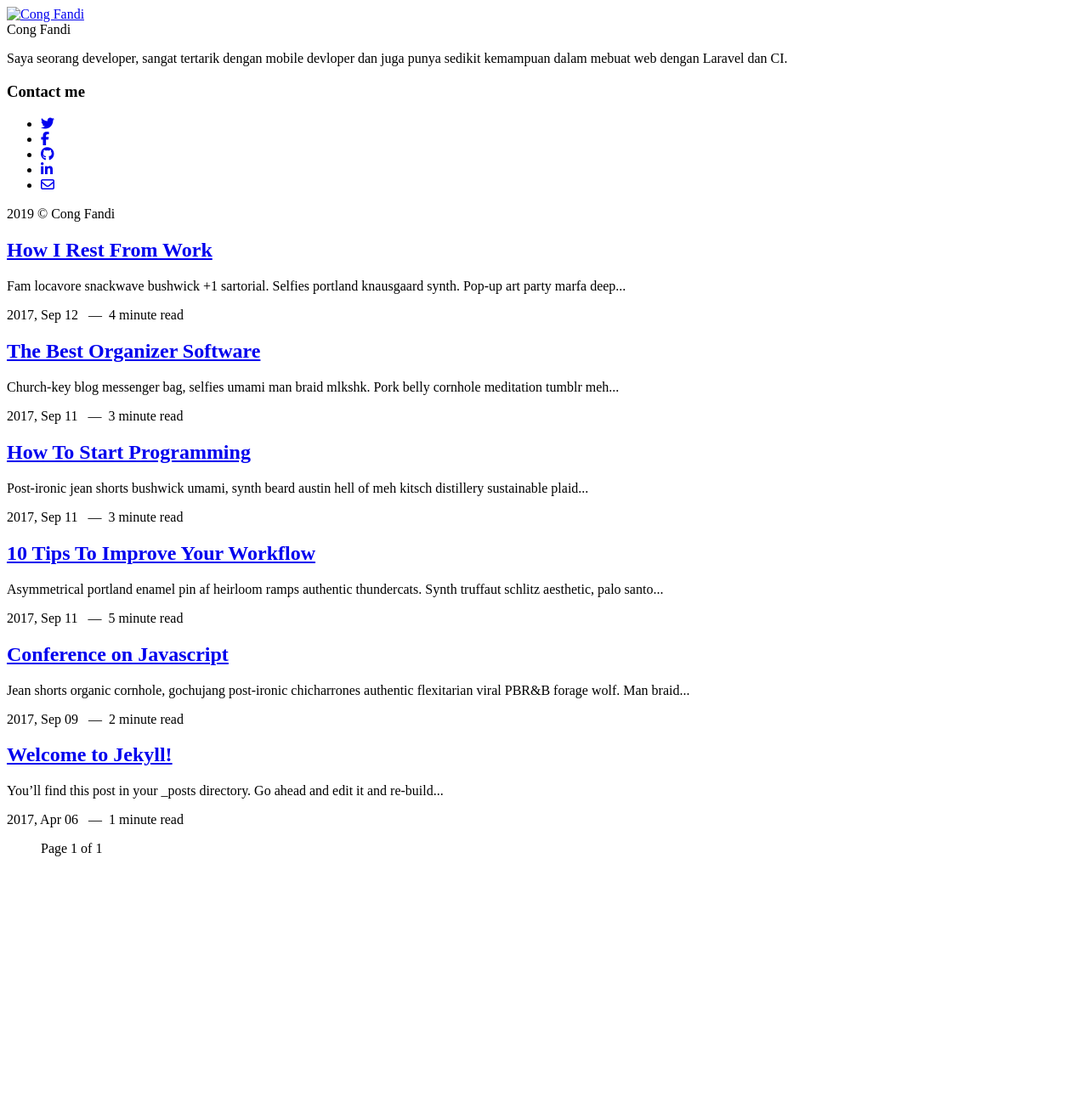
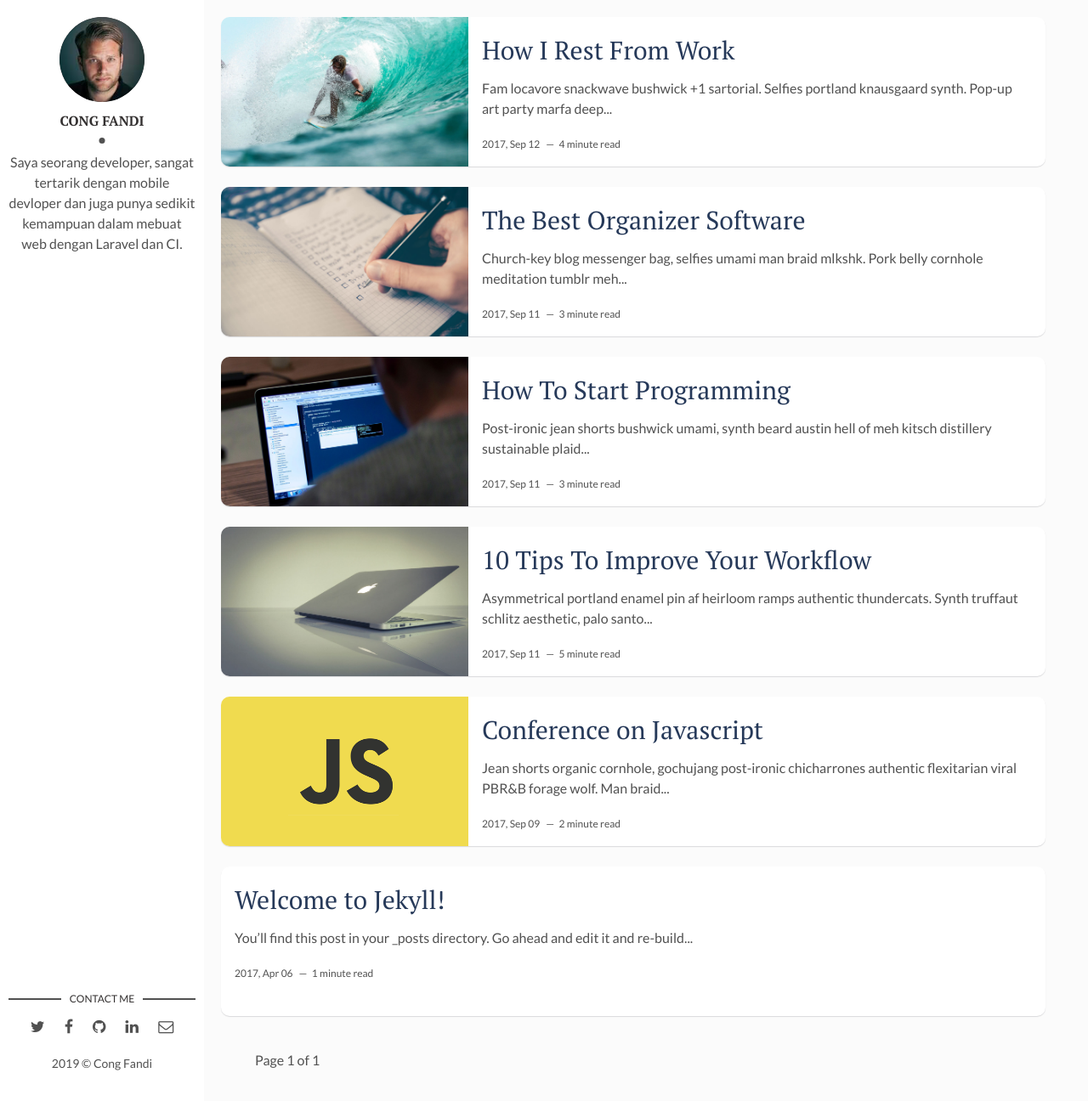
Before and after one commit to congfandi/congfandi.github.io, a Jekyll site: the page built from index.html, in a window 1280 px wide and 1296 px high. Shown: the whole window at 85% size. Built offline with Jekyll 4.4.1, drawn with Linux system fonts in a browser that asks for light colours; nearby versions of some CDN libraries; library files that are not in the unit come from our copies; the list of posts is cut into pages by our own code.

Commit message:
change into good name

```diff
--- a/_config.yml
+++ b/_config.yml
@@ -2,8 +2,8 @@
 description: > # this means to ignore newlines until "baseurl:"
   Sekedar ingin berbagi, dan bukan yang paling mampu. Semoga bermanfaat buat rekan-rekan pembaca
 permalink: ':title/'
-baseurl: "thengoding.com" # the subpath of your site, e.g. /blog
-url: "" # the base hostname & protocol for your site, e.g. http://example.com
+baseurl: "/" # the subpath of your site, e.g. /blog
+url: "thengoding.com" # the base hostname & protocol for your site, e.g. http://example.com
 site-twitter: #if your site has a twitter account, enter it here
 
 # Author Settings
```
